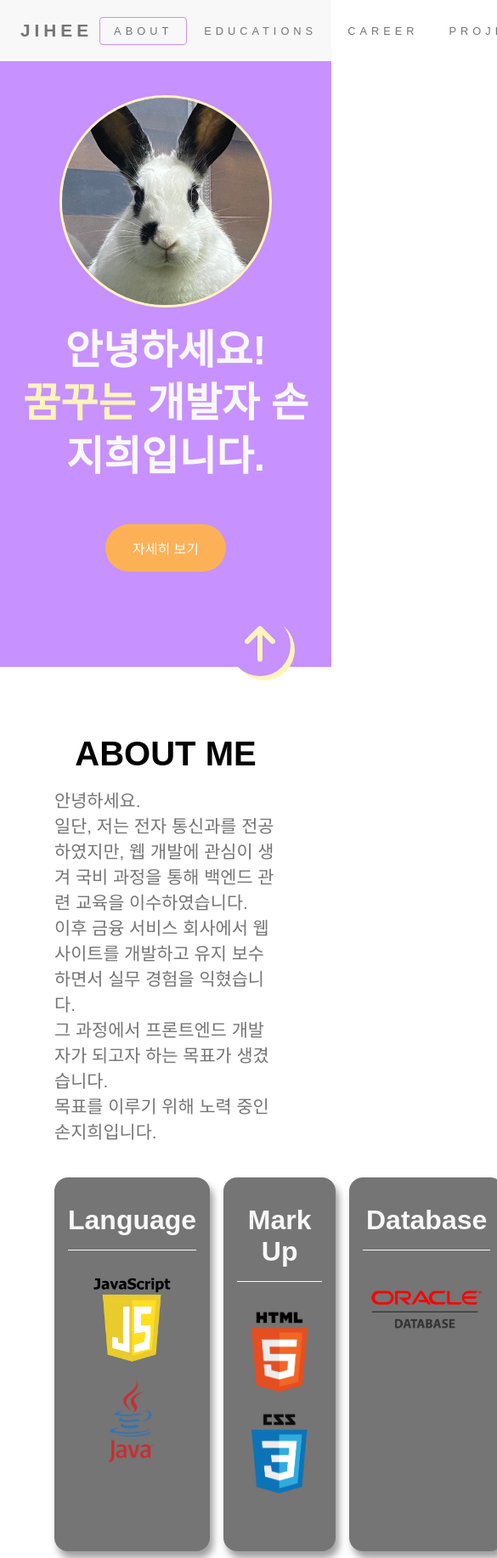
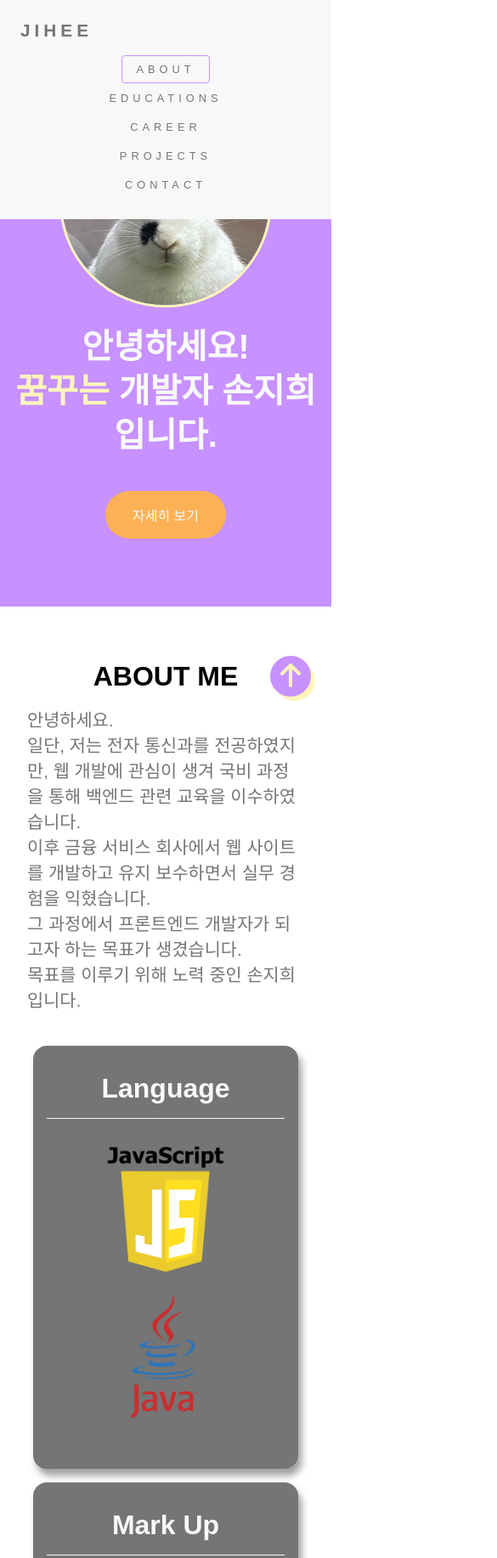
Before and after one commit to sjh709/portfolio_2023, a plain HTML site: page index.html in a window 390 px wide. Shown: the top 1834 px of the page at 85% size, 585 px wide, since content can reach past the window. Drawn offline with Linux system fonts and the light colour scheme; a web font is replaced by a local one.

Commit message:
CSS-Responsive

```diff
--- a/css/style.css
+++ b/css/style.css
@@ -185,14 +185,19 @@ a {
 
 .about__skill img {
   object-fit: contain;
-  margin-bottom: 1rem;
+  display: flex;
+  flex-direction: column;
+  margin: auto;
+  margin-bottom: 1.5rem;
 }
+
 .imageGroup1 {
   width: 100px;
   height: 100px;
 }
+
 .imageGroup2 {
-  width: 150px;
+  width: 100px;
 }
 
 /* Educations */
@@ -392,3 +397,100 @@ a {
 .contact__link:hover {
   color: var(--color-purple);
 }
+
+@media screen and (max-width: 768px) {
+  .section {
+    padding: 3rem 2rem;
+  }
+
+  .title {
+    font-size: 2rem;
+  }
+
+  .header {
+    flex-direction: column;
+    align-items: start;
+  }
+
+  .header__menu {
+    flex-direction: column;
+    text-align: center;
+    padding: 1rem 4rem;
+    gap: 1rem;
+  }
+
+  .header__nav {
+    width: 100%;
+  }
+
+  #home {
+    padding-bottom: 3rem;
+  }
+
+  .home__title {
+    font-size: 2.5rem;
+    margin-bottom: 0.5rem;
+  }
+
+  .about__skills {
+    flex-direction: column;
+    align-items: center;
+  }
+
+  .about__skill {
+    width: 80vw;
+  }
+
+  .about__skill img {
+    display: flex;
+    flex-direction: column;
+    margin: auto;
+    margin-bottom: 1.5rem;
+  }
+
+  .imageGroup1 {
+    width: 150px;
+    height: 150px;
+  }
+
+  .imageGroup2 {
+    width: 150px;
+  }
+
+  .educations__items {
+    flex-direction: column;
+    align-items: center;
+  }
+
+  .educations__item {
+    width: 80vw;
+  }
+
+  .career__metadata {
+    flex-direction: column;
+  }
+
+  .career__img {
+    margin: auto;
+    border: 1px solid var(--color-purple);
+    border-radius: 100%;
+  }
+
+  .career__contents {
+    border-left: none;
+  }
+
+  .projects {
+    grid-template-columns: repeat(1, minmax(15rem, 25rem));
+    justify-content: center;
+  }
+
+  .arrow-up {
+    font-size: 2rem;
+    width: 3rem;
+    height: 3rem;
+    bottom: 1.5rem;
+    right: 1.5rem;
+    line-height: 3rem;
+  }
+}
--- a/index.html
+++ b/index.html
@@ -32,7 +32,7 @@
     <!-- Header -->
     <header class="header">
       <h1 class="header__title"><a href="#home">JIHEE</a></h1>
-      <nav>
+      <nav class="header__nav">
         <ul class="header__menu">
           <li><a class="header__menu__item active" href="#about">ABOUT</a></li>
           <li>
@@ -48,12 +48,14 @@
     <main>
       <!-- Home -->
       <section id="home">
+        <div class="max-container">
           <img class="home__profile" src="images/profile.jpg" alt="프로필" />
           <h2 class="home__title">
             안녕하세요!<br /><strong class="home__title--strong">꿈꾸는</strong>
             개발자 손지희입니다.
           </h2>
           <a class="home__button" href="#about">자세히 보기</a>
+        </div>
       </section>
       <!-- About -->
       <section id="about" class="section max-container">
```
Lines whose indentation alone changed are shown as unchanged.
